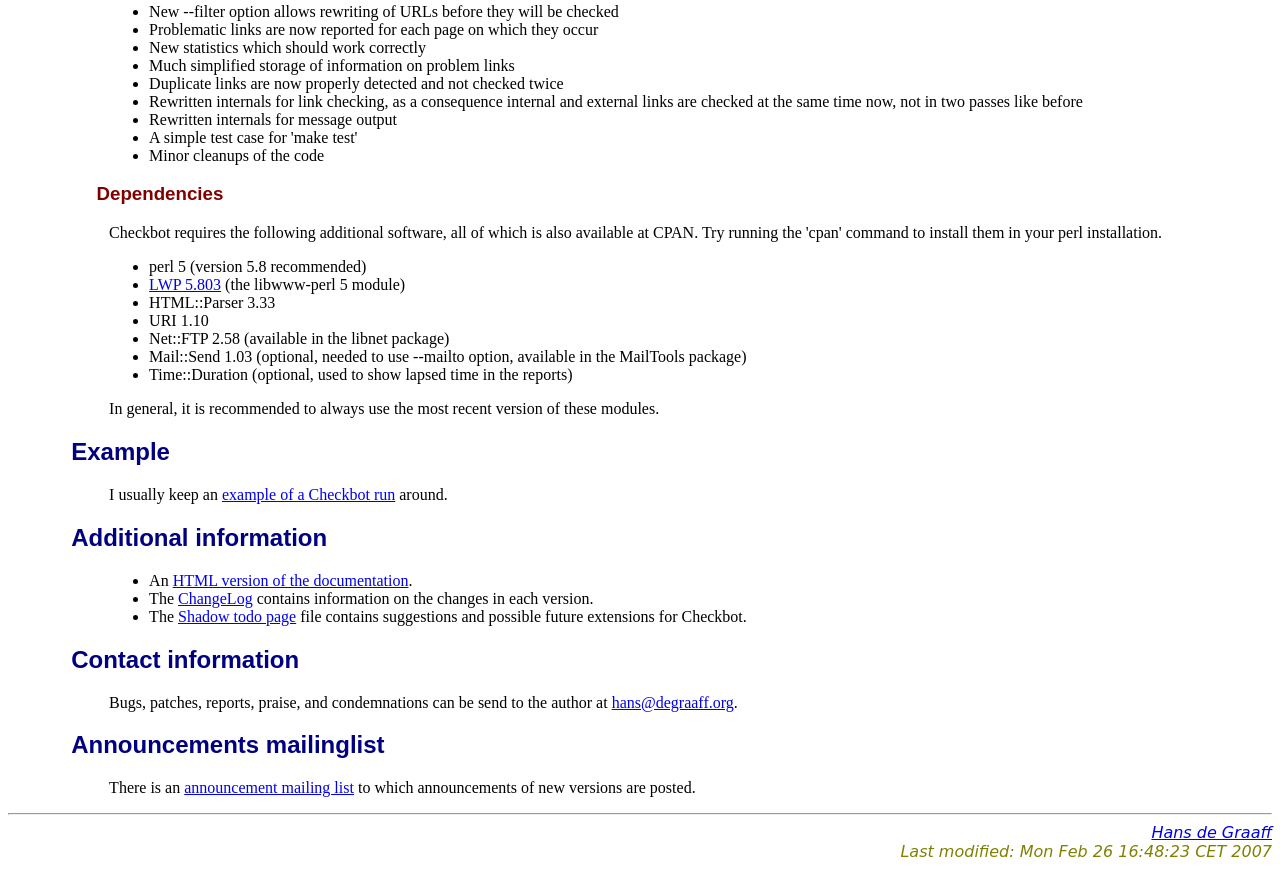
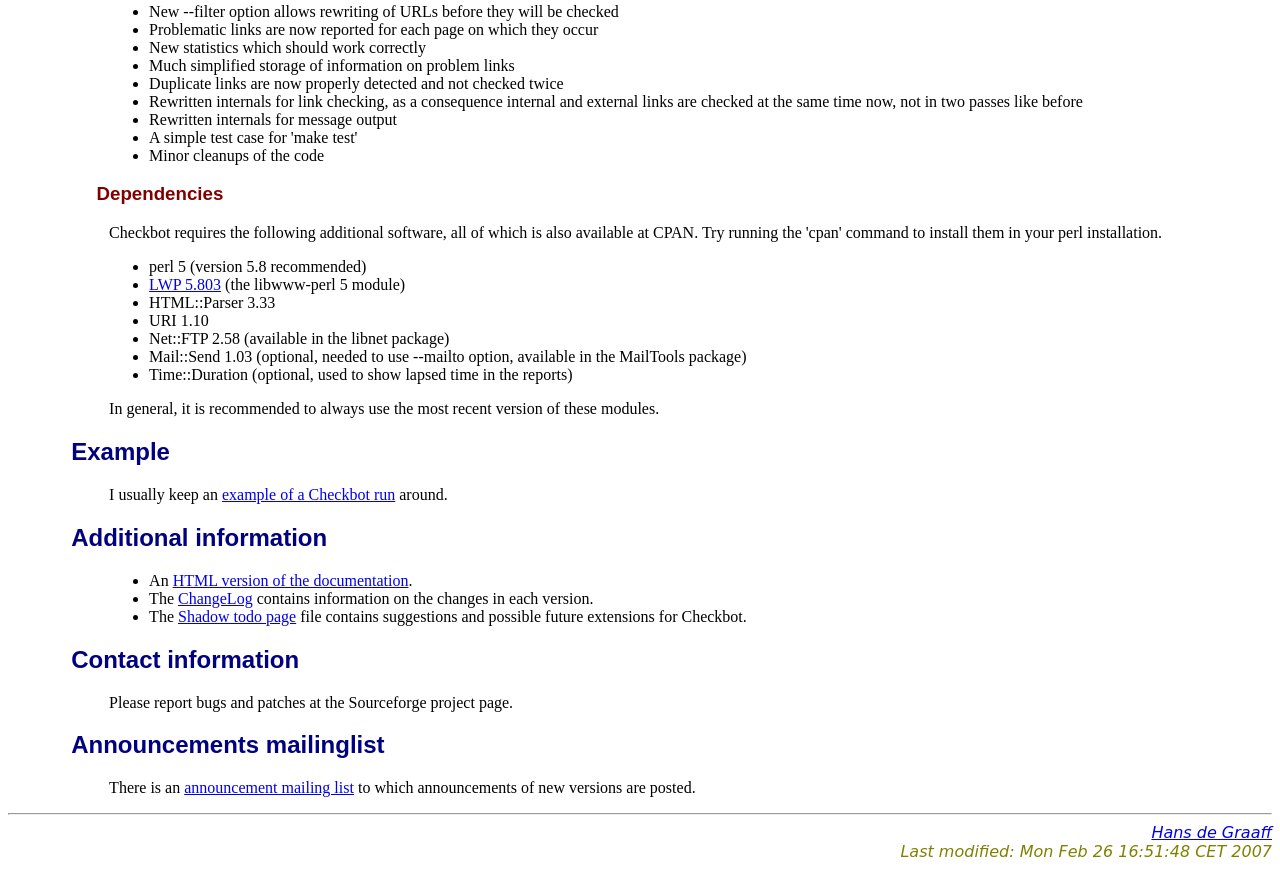
Before and after one commit to graaff/checkbot, a plain HTML site: page index.html in a window 1280 px wide. Shown: the part 1398-2267 px from the top of the page. Drawn offline with Linux system fonts and the light colour scheme.

Commit message:
Make it clear that bugs and patches should go to sourceforge.

```diff
--- a/index.html
+++ b/index.html
@@ -171,9 +171,10 @@
 
     <h2>Contact information</h2>
 
-    <p>Bugs, patches, reports, praise, and condemnations can be send
-    to the author at <a
-    href="mailto:hans@degraaff.org">hans@degraaff.org</a>.</p>
+	<p>Please report bugs and patches at the
+	<href="https://sourceforge.net/projects/checkbot/">Sourceforge
+	project page</a>.</p>
+
 
     <h2>Announcements mailinglist</h2>
 
@@ -189,7 +190,7 @@
 <address>
 <!-- Created: Sun Aug 31 19:50:42 CEST 1997 -->
 <!-- hhmts start -->
-Last modified: Mon Feb 26 16:48:23 CET 2007
+Last modified: Mon Feb 26 16:51:48 CET 2007
 <!-- hhmts end -->
 </address>
   </body>
```
